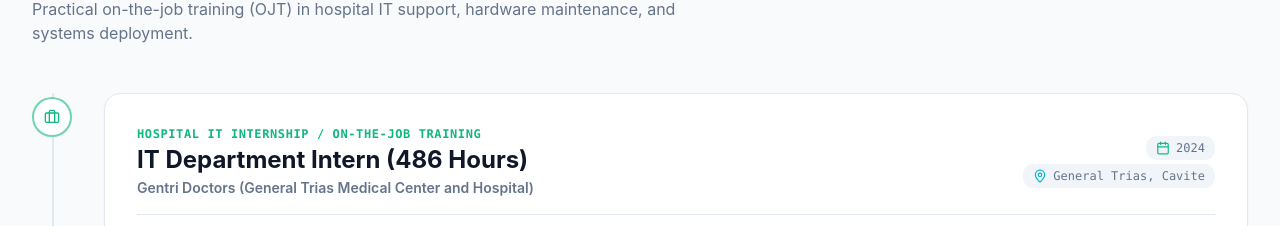
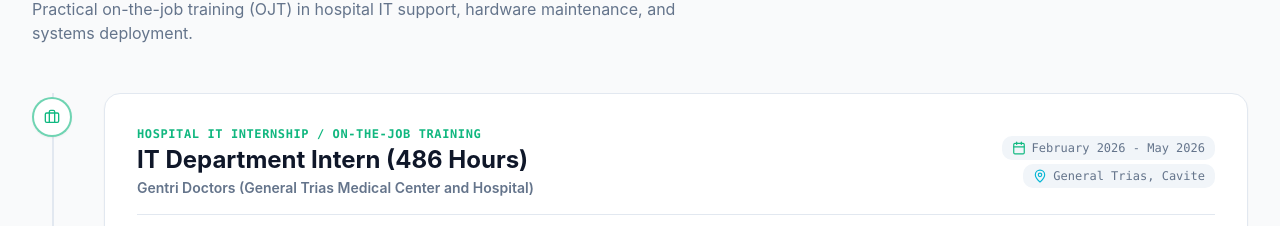
Before and after one commit to brixsese27/brixportfolio, a Next.js app: page / in a window 1280 px wide. Shown: the part 6435-6661 px from the top of the page. Built offline with nearby package versions, Linux system fonts and the light colour scheme.

Commit message:
Change internship period to February 2026 - May 2026
Updated the internship period for the IT Department Intern role.

```diff
--- a/data/experience.ts
+++ b/data/experience.ts
@@ -6,7 +6,7 @@
     company: "Gentri Doctors (General Trias Medical Center and Hospital)",
     position: "IT Department Intern (486 Hours)",
     type: "Hospital IT Internship / On-the-Job Training",
-    period: "2024",
+    period: "February 2026 - May 2026",
     location: "General Trias, Cavite",
     description:
       "Completed 486 hours of intensive on-the-job training in a high-demand hospital environment, delivering direct IT support, hardware maintenance, system deployments, network setup, and end-user assistance across medical and administrative departments.",
```
